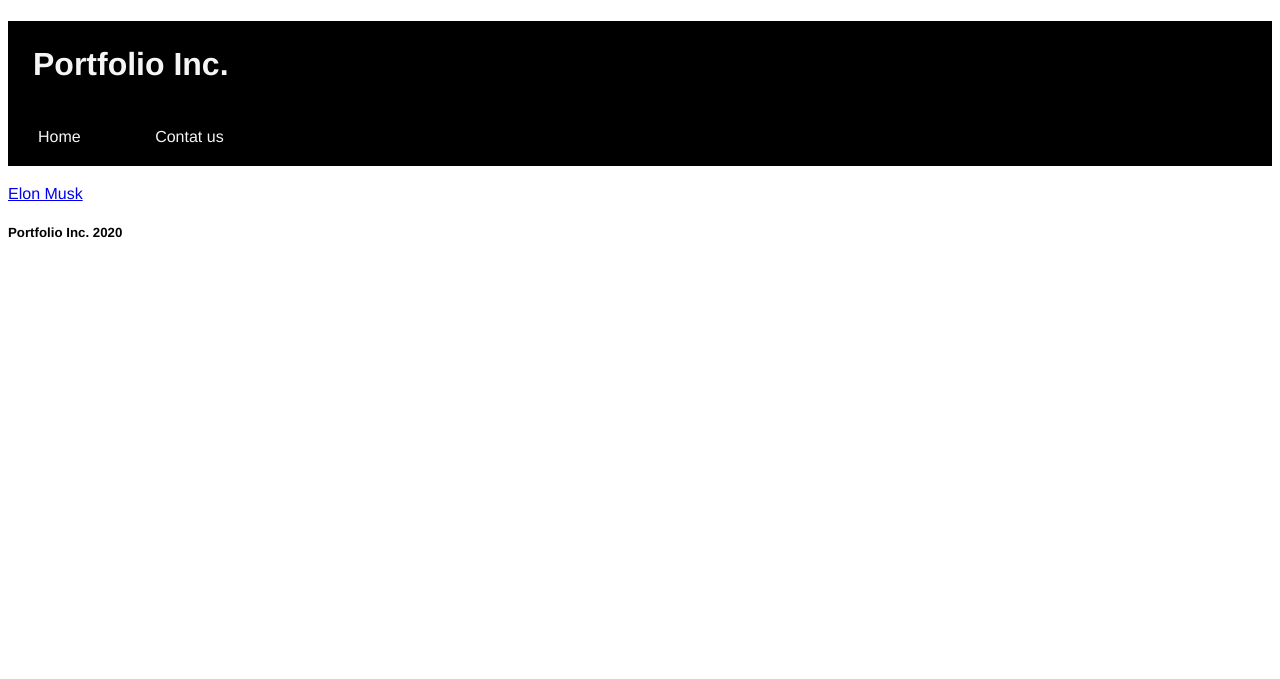
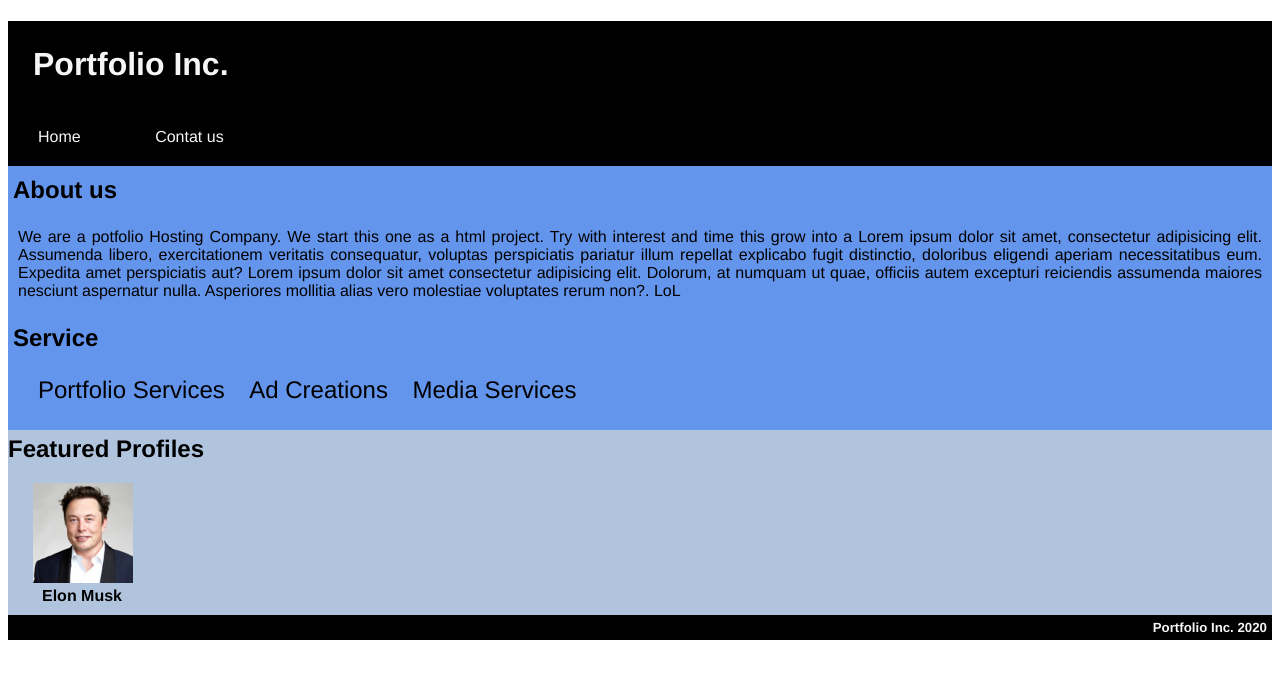
Before and after one commit to StealthAdder/Companies, a PHP site: page / in a window 1280 px wide. Shown: the top 679 px of the page. Run offline with PHP 8.4, Linux system fonts and the light colour scheme.

Commit message:
3AM Update
Added Portfolio Inc. Main web page and have a small thumbnail of about the available profile to view.

```diff
--- a/css/Elon_CSS/style_ElonMusk.css
+++ b/css/Elon_CSS/style_ElonMusk.css
@@ -43,7 +43,7 @@ img {
 }
 
 
-h3 {
+#Etitle {
     display: inline;
     font-size: 40px;
 }
--- a/css/style.css
+++ b/css/style.css
@@ -13,7 +13,6 @@ h1 {
 #dh1 {
     background-color: black;
     padding: 20px 10px 20px 10px;
-    margin-bottom: 10px;
 }
 
 .menu1 {
@@ -23,3 +22,75 @@ h1 {
     padding-left: 20px;
     align-content: center;
 }
+
+#sdiv {
+    background-color: cornflowerblue;
+    padding-top: 10px;
+    padding-bottom: 10px;
+
+}
+
+#Ah3 {
+    margin-top: 0px;
+    padding-left: 5px;
+    font-size: x-large;
+}
+
+#ap {
+    text-align: justify;
+    padding-left: 10px;
+    padding-right: 10px;
+}
+
+#sul {
+    padding-left: 0px;
+
+}
+
+#ulis {
+    padding-left: 30px;
+}
+
+.uli {
+    list-style-type: none;
+    display: inline;
+    padding: 0px 10px 0px 10px;
+    font-size: x-large;
+}
+
+#prodiv1 {
+    padding-top: 5px;
+    background-color: lightsteelblue;
+    padding-bottom: 10px;
+}
+
+#imgelon {
+    width: 100px;
+    height: 100px;
+    padding-left: 25px;
+}
+
+#pt1 {
+    padding-left: 34px;
+    text-decoration: none;
+    color: black;
+    font-size: medium;
+    font-weight: bolder;
+}
+
+#fp {
+    margin-top: 0px;
+}
+
+#fh5 {
+    background-color: black;
+    color: whitesmoke;
+    padding: 5px 5px 5px 5px;
+    text-align: right;
+    margin-top: 0px;
+}
+
+#sh3 {
+    padding-left: 5px;
+    font-size: x-large;
+}
--- a/index.html
+++ b/index.html
@@ -10,12 +10,27 @@
     <header>
         <h1>Portfolio Inc.</h1>
         <div id="dh1">
-            <span><a href="/index.html" class="menu1">Home</a></span> <span><a href="" class="menu1">Contat us</a></span>
+            <span><a href="#" class="menu1">Home</a></span> <span><a href="https://github.com/StealthAdder/Portfolio" class="menu1">Contat us</a></span>
         </div>
     </header>
     <main>
-        <h3></h3>
-        <a href="/pages/ElonMusk/elon.html">Elon Musk</a>
+        <div id="sdiv">
+            <h3 id="Ah3">About us</h3>
+            <p id="ap">We are a potfolio Hosting Company. We start this one as a html project. Try with interest and time this grow into a Lorem ipsum dolor sit amet, consectetur adipisicing elit. Assumenda libero, exercitationem veritatis consequatur, voluptas perspiciatis pariatur illum repellat explicabo fugit distinctio, doloribus eligendi aperiam necessitatibus eum. Expedita amet perspiciatis aut? Lorem ipsum dolor sit amet consectetur adipisicing elit. Dolorum, at numquam ut quae, officiis autem excepturi reiciendis assumenda maiores nesciunt aspernatur nulla. Asperiores mollitia alias vero molestiae voluptates rerum non?. LoL</p>
+            <div id="ssdiv">
+                <h3 id="sh3">Service</h3>
+                <ul id="sul">
+                    <li class="uli" id="ulis">Portfolio Services</li>
+                    <li class="uli">Ad Creations</li>
+                    <li class="uli">Media Services</li>
+                </ul>
+            </div>
+        </div>
+        <div id="prodiv1">
+            <h2 id="fp">Featured Profiles</h2>
+            <img id="imgelon" src="/img/Elon.jpg" alt="Elon Musk Photo"><br>
+            <a href="/pages/ElonMusk/elon.html" id="pt1">Elon Musk</a>
+        </div>
     </main>
     <footer>
         <h5 id="fh5">Portfolio Inc. 2020</h3>
--- a/pages/ElonMusk/elon.html
+++ b/pages/ElonMusk/elon.html
@@ -10,14 +10,14 @@
     <header>
         <h1 id="mh1">Portfolio Inc.</h1>
         <div id="dh1">
-            <span><a href="/index.html" class="menu1">Home</a></span> <span><a href="" class="menu1">Contat us</a></span>
+            <span><a href="/index.html" class="menu1">Home</a></span>
         </div>
         <h1 id="pph1">Portfolio Profile</h1>
     </header>
     <div id="dborder">
         <main id="main1">
             <img src="/img/Elon.jpg" alt="Image of Elon Musk">
-            <h3>Elon Musk</h3><br>
+            <h3 id="Etitle">Elon Musk</h3><br>
             <div id="mdiv1">
                 <span><a class="ops1" href="/pages/ElonMusk/Elon_Awards.html">Awards</a></span> <span><a class="ops1" href="">Inventions</a></span>
             </div>
@@ -30,7 +30,7 @@
         </main>
     </div>
     <footer>
-        <h5 id="fh5">Portfolio Inc. 2020</h3>
+        <h5 id="fh5">Portfolio Inc. 2020</h5>
     </footer>
 </body>
 </html>
```
